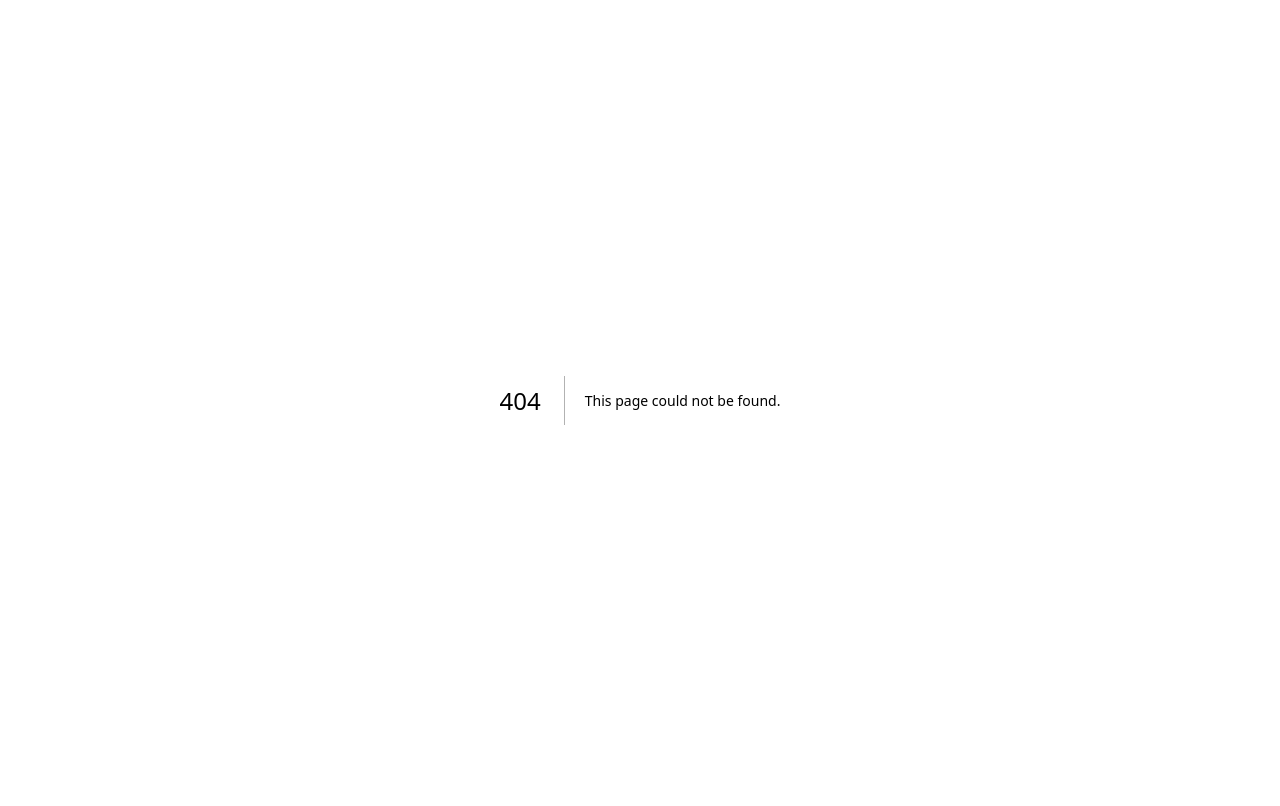
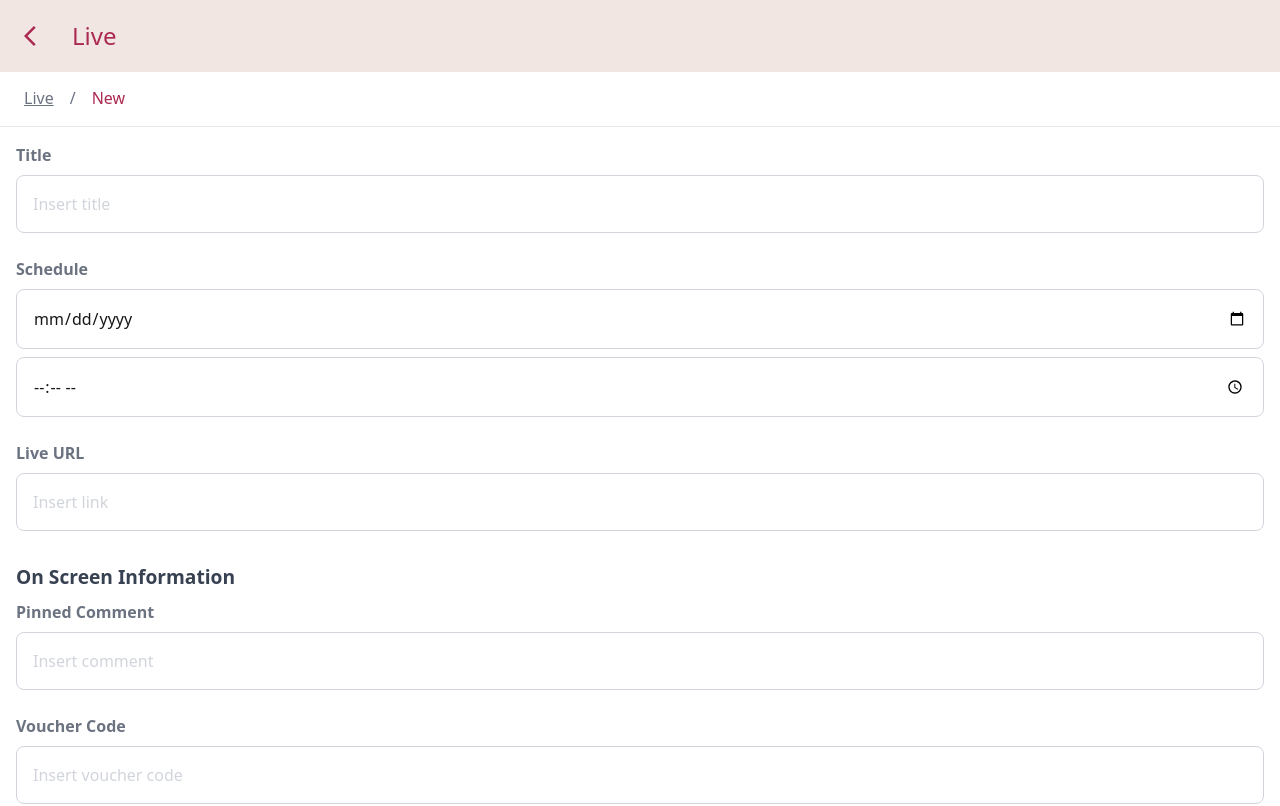
Before and after one commit to ey3shuh/intan-mobile, a Next.js app: page /live/new-live in a window 1280 px wide. Before the commit this address had no page. Shown: the top 806 px of the page. Built offline with nearby package versions, Linux system fonts and the light colour scheme; a web font is replaced by a local one.

Commit message:
Update and rename NewLive.tsx to new-live.tsx

```diff
--- a/pages/live/NewLive.tsx
+++ b/pages/live/new-live.tsx
@@ -3,15 +3,20 @@ import React, { useState } from 'react';
 import Image from 'next/image';
 import Checkbox from '@mui/material/Checkbox';
 import { orange } from '@mui/material/colors';
-import SubmitButton from '../../src/api/components/SubmitButton';
-import CancelButton from '../../src/api/components/CancelButton';
+import SubmitButton from '../SubmitButton';
+import CancelButton from '../CancelButton';
 import SelectProductPopup from '../PopUp/SelectProductPopup';
+import '../../app/globals.css'
+import { useRouter } from 'next/navigation';
+import ArrowBackIosIcon from '@mui/icons-material/ArrowBackIos';
+
 
 const NewLive = () => {
 
+  const router = useRouter();
   const [title, setTitle] = useState('');
   const [link, setLink] = useState('');
-  const [schedule, setSchedule] = useState('');
+
   const [comment, setComment] = useState('');
   const [code, setCode] = useState('');
   const [desc, setDesc] = useState('');
@@ -19,7 +24,9 @@ const NewLive = () => {
   const [isPopupOpen, setIsPopupOpen] = useState(false);
   const [productGroups, setProductGroups] = useState<any[]>([]);
   const [selectedTypes, setSelectedTypes] = useState<{ [key: number]: string }>({});
-
+  const [selectedIndex, setSelectedIndex] = useState(-1);
+  const [scheduleDate, setScheduleDate] = useState('');
+  const [scheduleTime, setScheduleTime] = useState('');
   const handleSubmit = (event: React.FormEvent) => {
     event.preventDefault();
     // Add your submission logic here
@@ -30,19 +37,28 @@ const NewLive = () => {
   const handleSelectProducts = (selectedItems: any[]) => {
     setProductGroups([...productGroups, selectedItems]);
   };
+
+  const handleCheckboxChange = (index: React.SetStateAction<number>) => {
+    // If the clicked checkbox is already selected, unselect it
+    if (selectedIndex === index) {
+      setSelectedIndex(-1);
+    } else {
+      setSelectedIndex(index); // Set the selected checkbox index
+    }
+  };
+
   return (
     <div className="w-full overflow-x-hidden mb-8">
+
 {/* ---------------------------Header Section------------------------- */}
-<div className="w-full p-2 bg-custom-bg">
+<div className="w-full p-2 bg-custom-bg fixed top-0 z-50">
     <ul className='flex items-center h-full'>
-      <li className="flex items-center px-2">
-            <Image
-              src="/live.png"
-              alt="live"
-              width={50}
-              height={50}
-              className="object-contain bg-custom-bg"
-            />
+      <li className="flex items-center px-4">
+      <button>
+        <ArrowBackIosIcon
+        onClick={() => router.push('/live')}
+          className="object-contain text-header-bg my-4"
+        /></button>
       </li>
       <li className="flex items-center">
         <h1 className='text-header-bg text-xl md:text-2xl px-2 font-sfPro font-medium'>Live</h1>
@@ -52,10 +68,10 @@ const NewLive = () => {
 {/* ---------------------------Header Section------------------------- */}
 
 {/* -----------------------------Breadcrumbs-------------------------- */}
-<div className="w-full p-4 border-b flex items-start">
+<div className="w-full p-4 border-b flex items-start mt-[70px]">
     <ul className="text-[1rem] font-sfPro font-medium text-gray-500"> {/* Increased font size */}
       <li className="flex items-center px-2">
-        <span className="mr-2">Live</span>
+        <span className="mr-2 underline cursor-pointer" onClick={() => router.push('/live')} >Live</span>
         <span className="mx-2">/</span>
         <span className="ml-2 text-header-bg">New</span>
       </li>
@@ -87,10 +103,24 @@ const NewLive = () => {
       <label className="block text-[1rem] text-gray-500 font-sfPro font-semibold">
         Schedule
       </label>
+
+      {/* Date Input */}
       <input
         type="date"
-          value={schedule}
-          onChange={(e) => setSchedule(e.target.value)}
+        value={scheduleDate}
+        onChange={(e) => setScheduleDate(e.target.value)}
+        className='mt-2 border border-gray-300 rounded-lg
+        p-4 w-full text-[1rem]
+        font-sfPro font-normal
+        placeholder-gray-300
+        focus:border-header-bg focus:outline-none'
+      />
+
+      {/* Time Input */}
+      <input
+        type="time"
+        value={scheduleTime}
+        onChange={(e) => setScheduleTime(e.target.value)}
         className='mt-2 border border-gray-300 rounded-lg
         p-4 w-full text-[1rem]
         font-sfPro font-normal
@@ -190,65 +220,66 @@ font-sfPro font-semibold mt-4 '>
 </button>
 {/* -----------------------Add Product Group------------------------- */}
 {productGroups.length > 0 && (
-        <div>
+  <div className='px-4'>
     {productGroups.map((group, index) => (
-            <div key={index} className="mb-4 relative ">
-              {/*---------------- Delete button in top-right---------------- */}
+      <div key={index} className="mb-4 relative">
+        {/* Delete button in top-right */}
+        <button
+          onClick={() => {
+            setProductGroups(prev => prev.filter((_, i) => i !== index));
+            setSelectedTypes(prev => {
+              const newState = { ...prev };
+              delete newState[index];
+              return newState;
+            });
+          }}
+          className="absolute right-2 text-gray-500 text-2xl "
+        >
+          &times;
+        </button>
+        {/* Product Table */}
+        <table className="bg-gray-50 text-[1rem] rounded-lg w-full  ">
+        <thead className='border-b border-gray-300 ' >
+        <tr className="text-[1rem] text-gray-500 font-semibold border-b
+   ">
+    <th className="text-left pb-2 pt-6 px-4 ">Products</th>
 
-{/*---------------- Delete button in top-right---------------- */}
-<table className="bg-gray-50 rounded-lg min-w-full  ">
-  <thead>
-    <tr className="text-[1rem] text-gray-500 font-semibold border-b
-    pt-4">
-    <th className="text-left px-4 py-2">Products</th>
-      <th className="text-right px-4  py-2">Price/Stocks</th>
-      <th className="text-right px-4 py-2">Pinned</th>
+    <th className="text-left pb-2 pt-6 px-4  ">Pinned</th>
 
     </tr>
           </thead>
           <tbody>
-
-  {group.map((item: any) => (
-    <tr key={item.name}>
-      <td className="flex items-start
-      font-sfPro font-normal
-      text-gray-500
-      px-4 py-4">{item.name}</td>
-      <td className="font-sfPro
-      text-gray-500 px-4 text-right py-4">
-          {item.price && item.discountedPrice ? (<>
-
-            <span className="text-gray-500 ">{item.price}</span><br/>
-
-                Stocks: {item.stocks}
-              </>
-            ) : (
-              `${item.product} Products`
-            )}
+            {group.map((item: any, itemIndex: number) => (
+              <tr key={item.title}>
+                <td className="flex items-start font-sfPro font-normal text-gray-500 px-4 py-4">
+                  {item.title}
                 </td>
-
-<div className='flex justify-center'>
+                <td>
                   <Checkbox
-    {...label}
-    defaultChecked
+                    checked={selectedIndex === itemIndex}
+                    onChange={() => handleCheckboxChange(itemIndex)}
                     sx={{
                       color: orange[800],
                       "&.Mui-checked": {
                         color: orange[600],
                       },
                       "& .MuiSvgIcon-root": {
-        fontSize: 25, // Adjust the size of the checkbox
+                        fontSize: 25,
                       },
                     }}
+                    className='flex justify-center'
                   />
-</div>
-
+                </td>
                 </tr>
             ))}
           </tbody>
         </table>
+      </div>
+    ))}
+  </div>
+)}
 
-  </div>))}</div>)}
+
 {/* Popup Component */}
 <SelectProductPopup
         isOpen={isPopupOpen}
```
Lines whose indentation alone changed are shown as unchanged.
